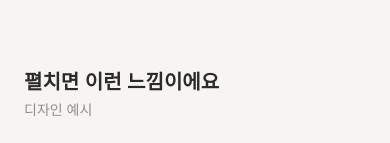
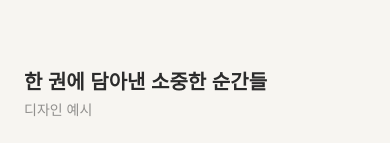
Before and after one commit to hyemani/keepic, a Next.js app: page /cases in a window 390 px wide. Shown: the part 366-509 px from the top of the page. Built offline with nearby package versions, Linux system fonts and the light colour scheme; a web font is replaced by a local one.

Commit message:
제작사례 문구 수정 및 모바일 줄바꿈 정리

```diff
--- a/app/cases/page.tsx
+++ b/app/cases/page.tsx
@@ -89,7 +89,7 @@ export default function CasesPage() {
       </section>
 
       <section className="mx-auto max-w-6xl px-6 pb-16 sm:px-10">
-        <h2 className="text-xl font-semibold">펼치면 이런 느낌이에요</h2>
+        <h2 className="text-xl font-semibold">한 권에 담아낸 소중한 순간들</h2>
         <p className="mt-1 text-sm text-[var(--color-charcoal)]/50">디자인 예시</p>
         <div className="mt-6 grid grid-cols-1 gap-4 sm:grid-cols-2 lg:grid-cols-3">
           {bigSpreadExamples.map((img) => (
```
